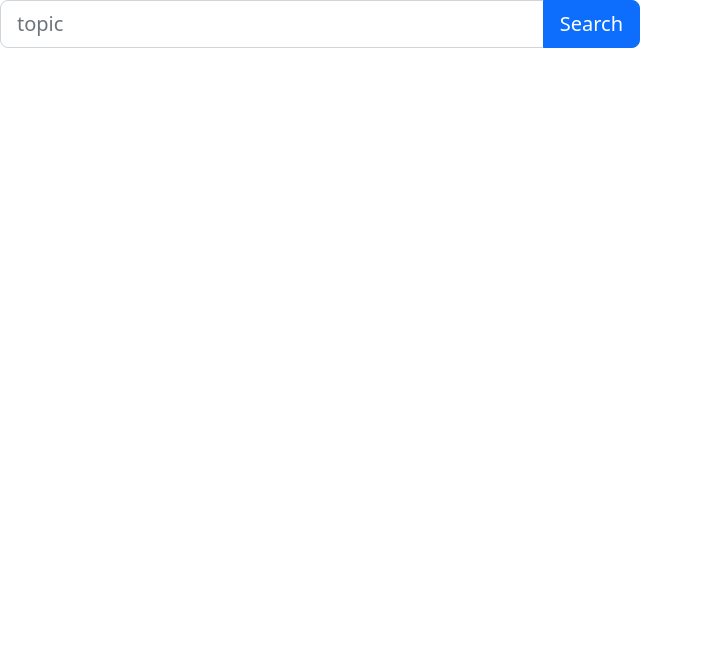
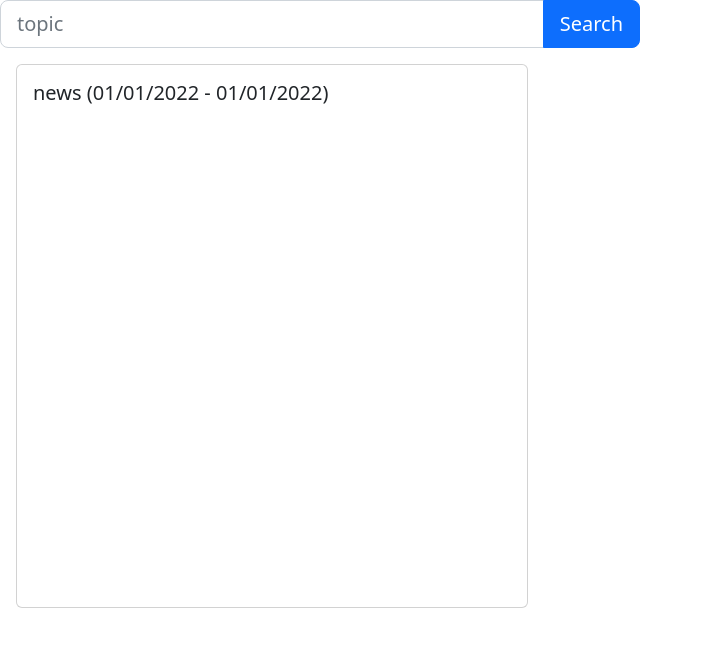
Before and after one commit to Evan-M-Nolan/sentiment-analysis, a React (Create React App) app in the folder frontend/: page / in a window 1280 px wide. Shown: the top 646 px of the page, without its empty margins (0-703 px from the left). Built offline with nearby package versions, Linux system fonts and the light colour scheme; no server answers.

Commit message:
restoring topic in app

```diff
--- a/frontend/src/App.js
+++ b/frontend/src/App.js
@@ -1,4 +1,5 @@
 import RenderResults from './components/RenderResults';
+import Topic from './components/Topic';
 import './styling/App.css';
 
 function App() {
@@ -6,6 +7,7 @@ function App() {
   return (
     <div className="App">
       <RenderResults/>
+      <Topic name='news'/>
     </div>
   );
 }
```
